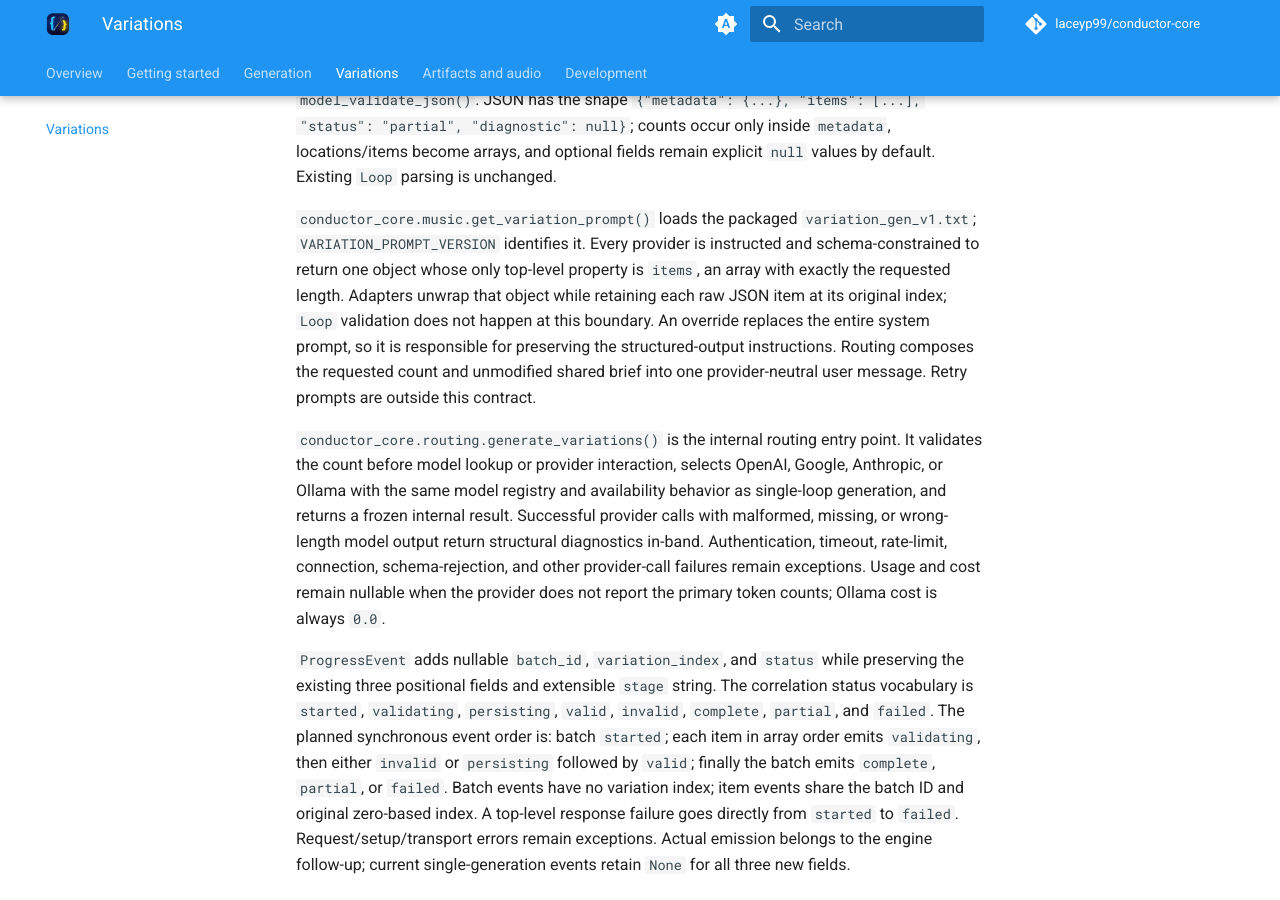
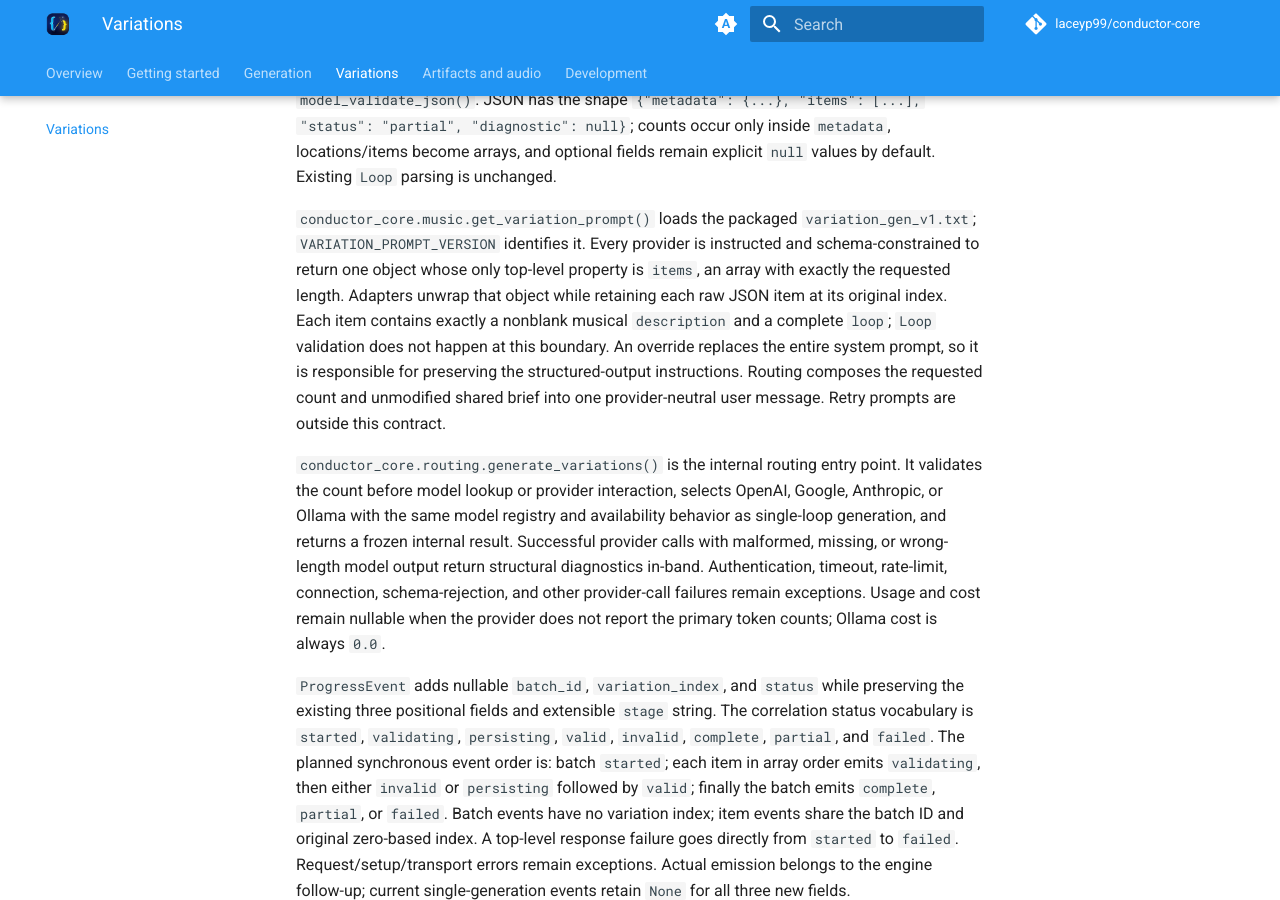
Before and after one commit to laceyp99/conductor-core, an MkDocs documentation site: the page built from docs/variations.md, in a window 1280 px wide and 900 px high, scrolled down 1132 px. Built offline with MkDocs 1.6.1 and Material for MkDocs 9.7.7, drawn with Linux system fonts in a browser that asks for light colours; comment, search, counter and statistics services are not loaded.

Commit message:
docs(variations): document described provider items

```diff
--- a/docs/variations.md
+++ b/docs/variations.md
@@ -53,7 +53,8 @@
 `variation_gen_v1.txt`; `VARIATION_PROMPT_VERSION` identifies it. Every provider
 is instructed and schema-constrained to return one object whose only top-level
 property is `items`, an array with exactly the requested length. Adapters unwrap
-that object while retaining each raw JSON item at its original index; `Loop`
+that object while retaining each raw JSON item at its original index. Each item
+contains exactly a nonblank musical `description` and a complete `loop`; `Loop`
 validation does not happen at this boundary. An override replaces the entire
 system prompt, so it is responsible for preserving the structured-output
 instructions. Routing composes the requested count and unmodified shared brief
```
Also changed, not shown: CHANGELOG.md (+3 -2 lines).
